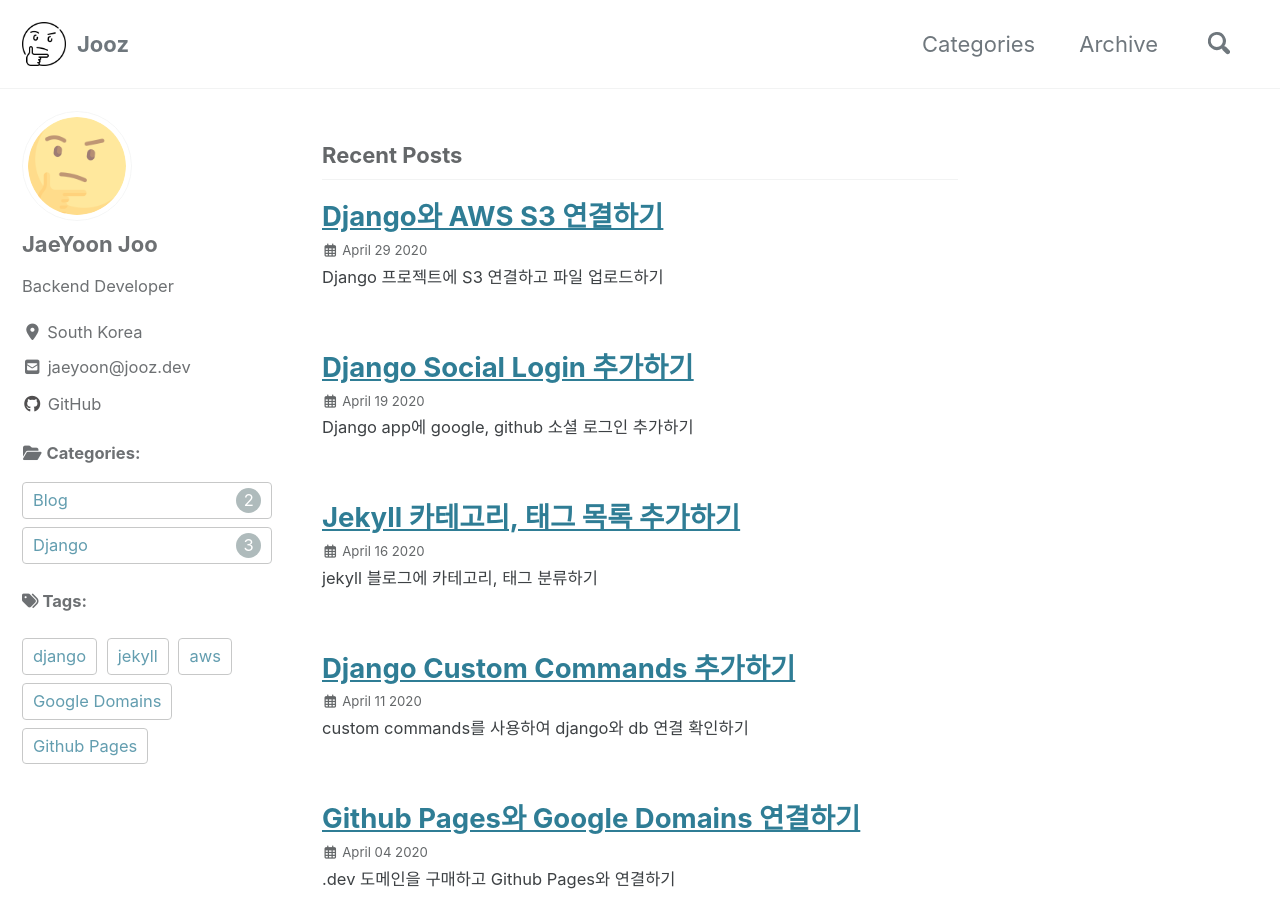
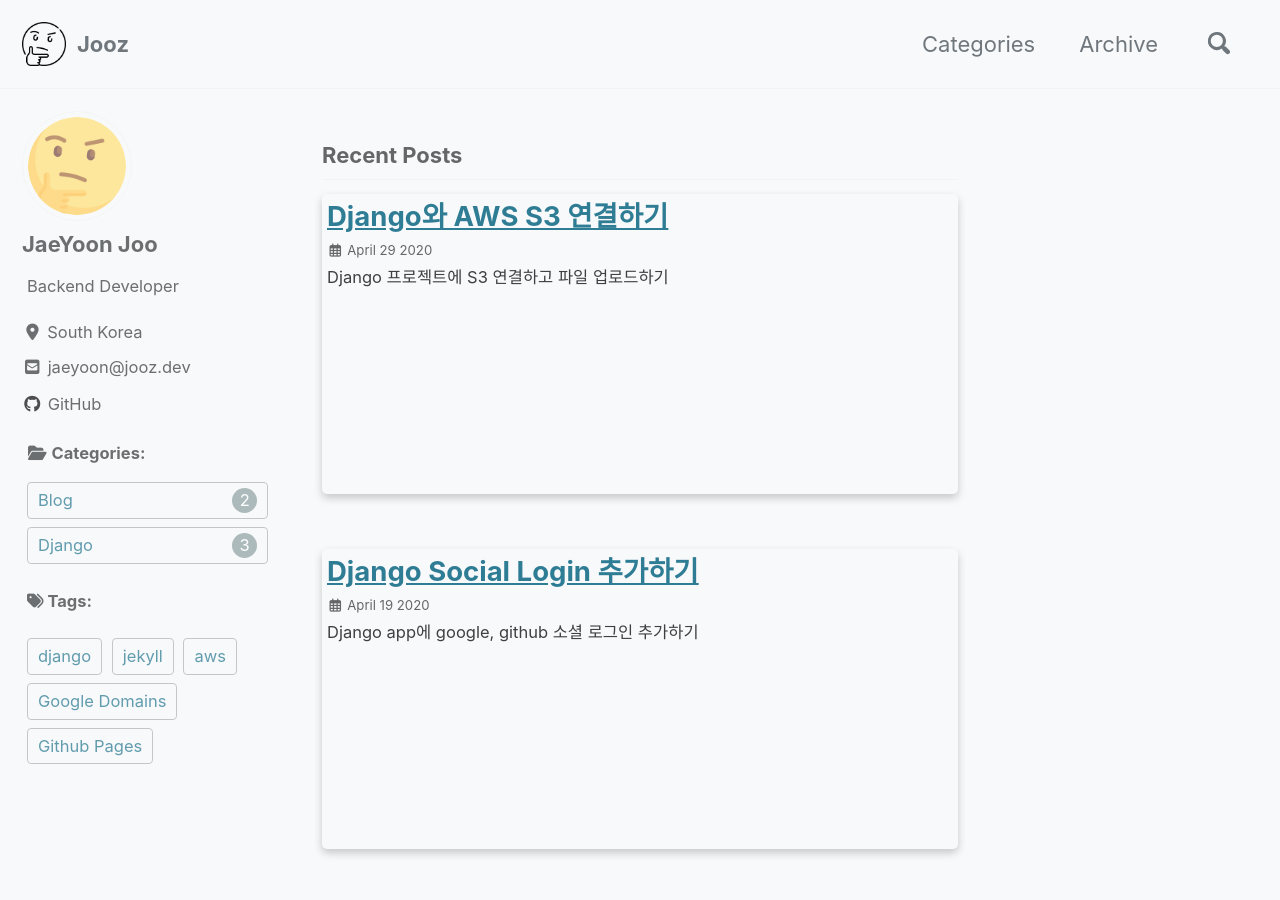
Before and after one commit to joojaeyoon/joojaeyoon.github.io, a Jekyll site: the page built from index.html, in a window 1280 px wide and 900 px high. Built offline with Jekyll 4.4.1, drawn with Linux system fonts in a browser that asks for light colours; cached includes are drawn as plain includes; nearby versions of some CDN libraries; the list of posts is cut into pages by our own code; comment, search, counter and statistics services are not loaded.

Commit message:
Add Card css to related pages

```diff
--- a/_includes/archive-single.html
+++ b/_includes/archive-single.html
@@ -10,7 +10,7 @@
   {% assign title = post.title %}
 {% endif %}
 
-<div class="{{ include.type | default: "list" }}__item">
+<div class="{{ include.type | default: "list" }}__item related_item">
   <article class="archive__item" itemscope itemtype="https://schema.org/CreativeWork">
     {% if include.type == "grid" and teaser %}
       <div class="archive__item-teaser">
--- a/_sass/minimal-mistakes/skins/_default.scss
+++ b/_sass/minimal-mistakes/skins/_default.scss
@@ -3,3 +3,5 @@
    ========================================================================== */
 
 // Intentionally left blank
+
+$background-color: #f8f9fa !default;
--- a/assets/css/main.scss
+++ b/assets/css/main.scss
@@ -63,3 +63,23 @@
   text-align: center;
   float: right;
 }
+
+.related_item {
+  box-shadow: 0 4px 8px 0 rgba(0, 0, 0, 0.2);
+  transition: 0.3s;
+  border-radius: 5px; /* 5px rounded corners */
+
+  height: 300px;
+
+  // padding: 5px;
+}
+
+.related_item:hover {
+  box-shadow: 0 8px 16px 0 rgba(0, 0, 0, 0.2);
+  transform: translateY(-8px);
+}
+
+.related_item h2,
+p {
+  padding: 0px 5px 0px 5px;
+}
```
Also changed, not shown: _sass/minimal-mistakes/_archive.scss (+9 -9 lines).
